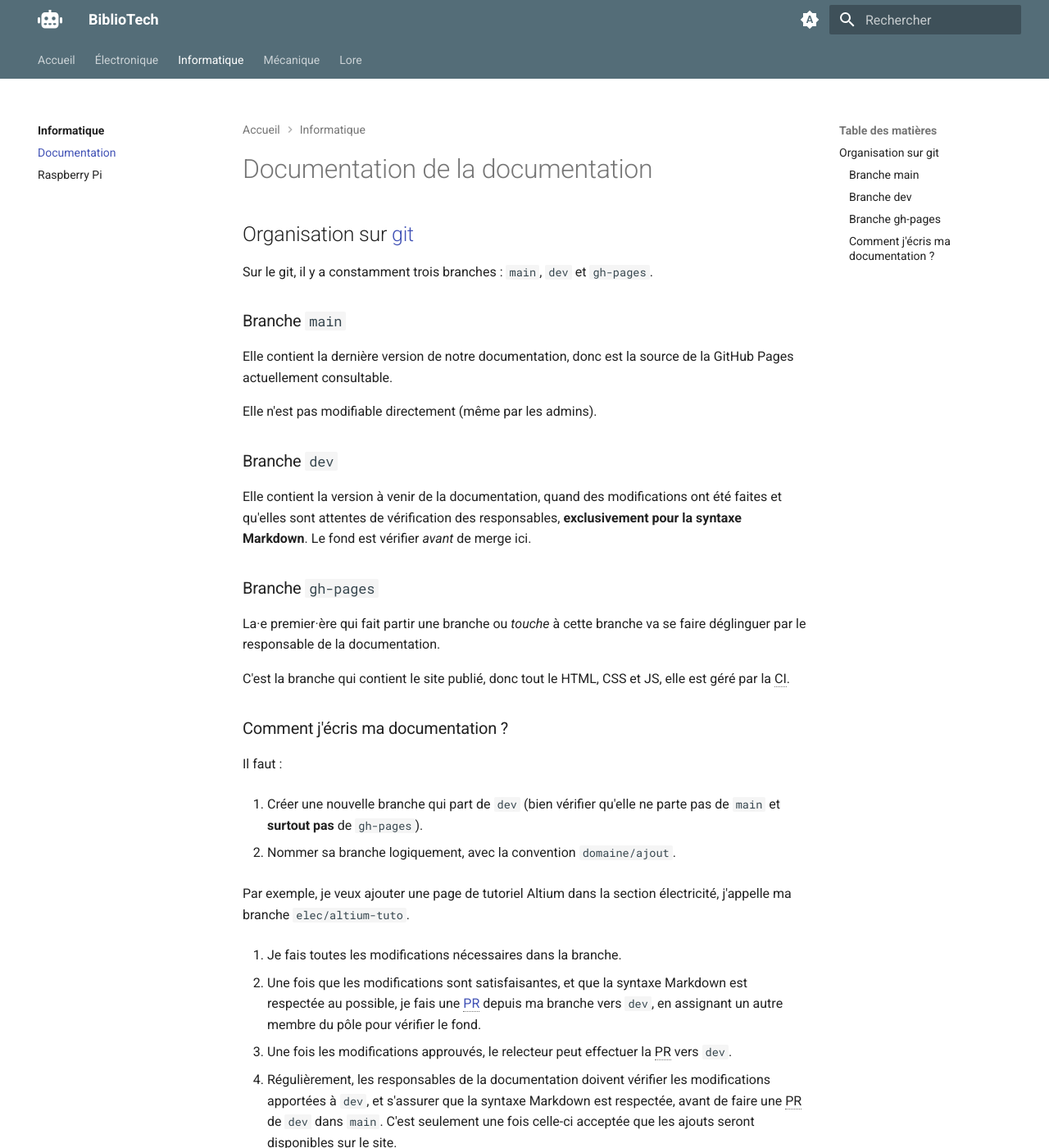
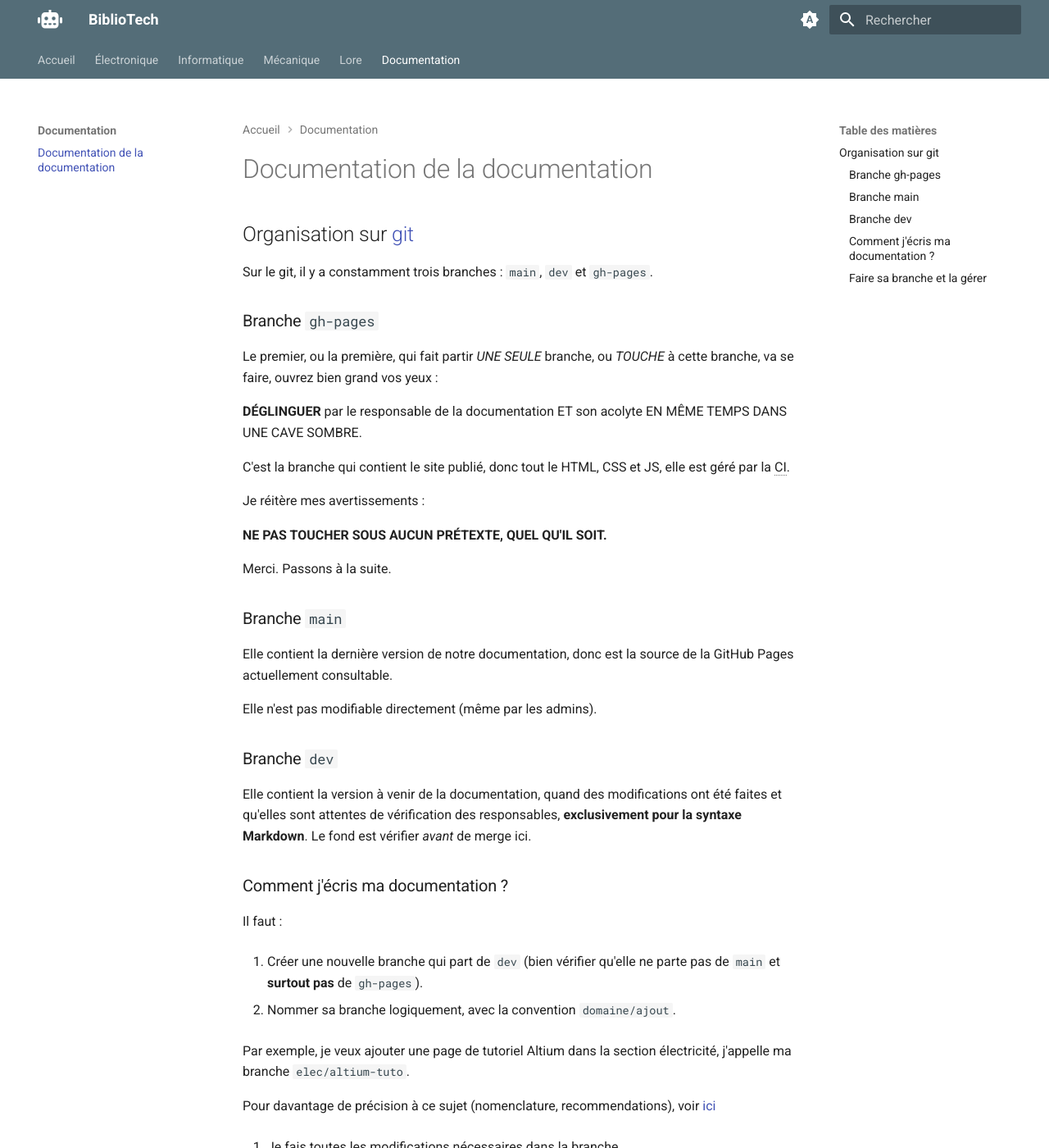
Before and after one commit to Projet-et-Tech/Documentation, an MkDocs documentation site: the page built from docs/documentation/doc.md, in a window 1280 px wide and 1400 px high. Shown: the whole window at 82% size. Built offline with MkDocs 1.6.1 and Material for MkDocs 9.7.7, drawn with Linux system fonts in a browser that asks for light colours; some of the changed text lies outside the part shown.

Commit message:
Section documentation + continuation de l'avancement

```diff
--- a/docs/informatique/doc.md
+++ b/docs/documentation/doc.md
@@ -3,6 +3,20 @@
 ## Organisation sur [git](https://github.com/Projet-et-Tech/Documentation)
 
 Sur le git, il y a constamment trois branches : `main`, `dev` et `gh-pages`.
+
+### Branche `gh-pages`
+
+Le premier, ou la première, qui fait partir *UNE SEULE* branche, ou *TOUCHE* à cette branche, va se faire, ouvrez bien grand vos yeux :
+
+**DÉGLINGUER** par le responsable de la documentation ET son acolyte EN MÊME TEMPS DANS UNE CAVE SOMBRE.
+
+C'est la branche qui contient le site publié, donc tout le HTML, CSS et JS, elle est géré par la CI.
+
+Je réitère mes avertissements :
+
+**NE PAS TOUCHER SOUS AUCUN PRÉTEXTE, QUEL QU'IL SOIT.**
+
+Merci. Passons à la suite.
 
 ### Branche `main`
 
@@ -14,11 +28,6 @@ Elle n'est pas modifiable directement (même par les admins).
 
 Elle contient la version à venir de la documentation, quand des modifications ont été faites et qu'elles sont attentes de vérification des responsables, **exclusivement pour la syntaxe Markdown**. Le fond est vérifier *avant* de merge ici.
 
-### Branche `gh-pages`
-
-La·e premier·ère qui fait partir une branche ou *touche* à cette branche va se faire déglinguer par le responsable de la documentation.
-
-C'est la branche qui contient le site publié, donc tout le HTML, CSS et JS, elle est géré par la CI.
 
 ### Comment j'écris ma documentation ?
 
@@ -30,6 +39,8 @@ Il faut :
 
    Par exemple, je veux ajouter une page de tutoriel Altium dans la section électricité, j'appelle ma branche `elec/altium-tuto`.
 
+   Pour davantage de précision à ce sujet (nomenclature, recommendations), voir [ici](#faire-sa-branche-et-la-gerer)
+
 3. Je fais toutes les modifications nécessaires dans la branche.
 
 4. Une fois que les modifications sont satisfaisantes, et que la syntaxe Markdown est respectée au possible, je fais une [PR](https://docs.github.com/fr/pull-requests/collaborating-with-pull-requests/proposing-changes-to-your-work-with-pull-requests/about-pull-requests) depuis ma branche vers `dev`, en assignant un autre membre du pôle pour vérifier le fond.
@@ -38,6 +49,17 @@ Il faut :
 
 6. Régulièrement, les responsables de la documentation doivent vérifier les modifications apportées à `dev`, et s'assurer que la syntaxe Markdown est respectée, avant de faire une PR de `dev` dans `main`. C'est seulement une fois celle-ci acceptée que les ajouts seront disponibles sur le site.
 
+### Faire sa branche et la gérer
+
+Voici la nomenclature précise, pour les domaines, à repecter :
+
+   - `meca` pour la mécanique
+   - `elec` pour l'électronique
+   - `info` pour l'informatique
+   - `asserv` pour l'asservissement
+   - `prod` pour la production/bricolage
+
+
 
 *[CI]: Continuous Integration
 *[PR]: Pull Request
--- a/mkdocs.yml
+++ b/mkdocs.yml
@@ -49,6 +49,8 @@ nav:
     - mecanique/index.md
   - Lore:
     - lore/index.md
+  - Documentation:
+    - documentation/doc.md
 plugins:
   - search
   - minify:
--- /dev/null
+++ b/requirements.txt
@@ -0,0 +1,2 @@
+mkdocs-material
+mkdocs-minify-plugin
```
